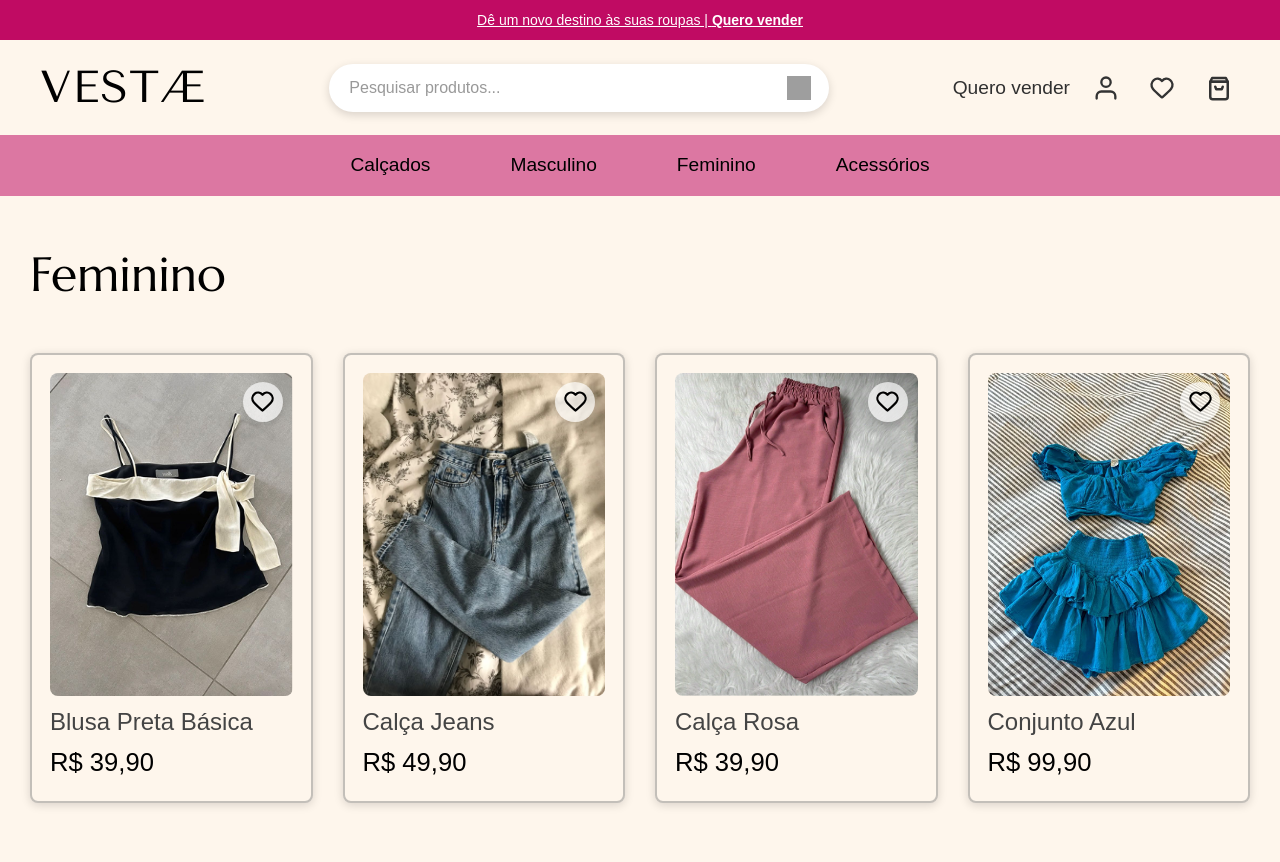
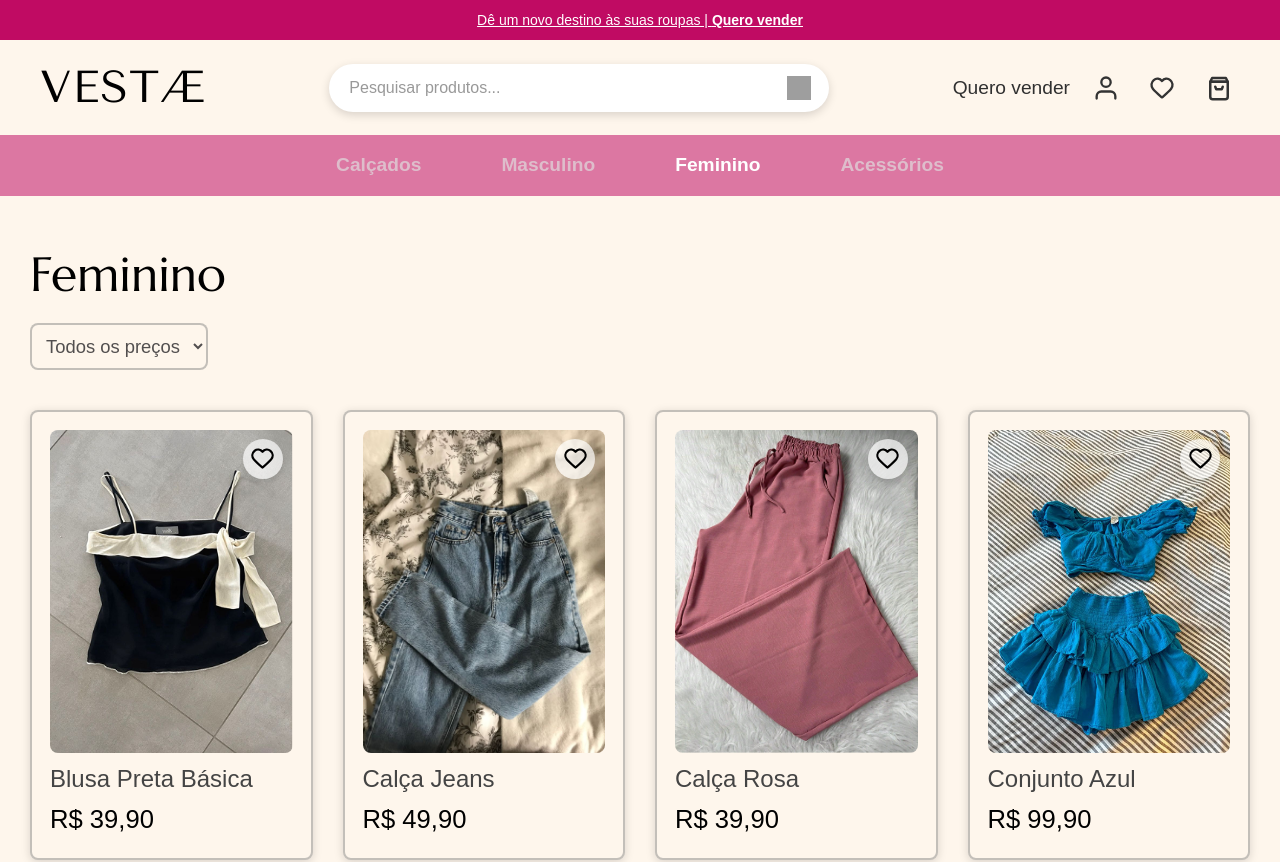
Before and after one commit to alicelanznaster/Hackathon---Vestae, a Vue app: page /feminino in a window 1280 px wide. Shown: the top 862 px of the page. Built offline with nearby package versions, Linux system fonts and the light colour scheme; grey boxes are pictures that could not be loaded; a web font is replaced by a local one.

Commit message:
FEAT: criação do botão 'Filtrar Por Preço'

```diff
--- a/src/components/layout/AppHeader.vue
+++ b/src/components/layout/AppHeader.vue
@@ -279,20 +279,19 @@ header {
 
 .link {
   font-size: 1.2rem;
+  font-weight: 600;
   text-decoration: none;
   color: black;
   transition: .2s;
   white-space: nowrap;
+  color: #dfdfdfad;
 }
 
-.link:hover {
-  opacity: .75;
+.link:hover,
+.link.router-link-active {
+  color: rgb(255, 255, 255);
+  font-weight: 600;
 }
-
-.link.router-link-active {
-  font-weight: 500;
-}
-
 .menu-celular{
   display: none;
 }
--- /dev/null
+++ b/src/components/products/FiltroPreco.vue
@@ -0,0 +1,89 @@
+<script setup>
+import { ref, computed } from 'vue'
+import ProductCard from './ProductCard.vue'
+
+const props = defineProps({
+  produtos: Array,
+})
+
+const preco = ref('')
+
+const produtosFiltrados = computed(() => {
+  if (preco.value === 'ate50') {
+    return props.produtos.filter((produto) => produto.preco <= 50)
+  }
+
+  if (preco.value === 'ate100') {
+    return props.produtos.filter((produto) => produto.preco <= 100)
+  }
+
+  if (preco.value === 'ate500') {
+    return props.produtos.filter((produto) => produto.preco <= 500)
+  }
+
+  return props.produtos
+})
+</script>
+
+<template>
+  <select v-model="preco" class="filtro">
+    <option value="">Todos os preços</option>
+    <option value="ate50">Até R$ 50,00</option>
+    <option value="ate100">Até R$ 100,00</option>
+    <option value="ate500">Até R$ 500,00</option>
+  </select>
+
+  <div v-if="produtosFiltrados.length === 0" class="sem-produtos">
+    Nenhum produto encontrado nessa faixa de preço!
+  </div>
+
+  <div v-else class="lista-produtos">
+    <ProductCard v-for="produto in produtosFiltrados" :key="produto.id" :produto="produto" />
+  </div>
+</template>
+
+<style scoped>
+.filtro {
+  padding: 10px;
+  border-radius: 8px;
+  border: 2px solid #7c7c7c75;
+  background-color: #FEF6EC;
+  font-size: 1.15rem;
+  color: #524f4f;
+  margin-bottom: 40px;
+}
+
+.lista-produtos {
+  display: grid;
+  grid-template-columns: repeat(4, 1fr);
+  gap: 30px;
+}
+
+.sem-produtos {
+  text-align: center;
+  font-size: 1.3rem;
+  color: #666;
+  padding: 30px;
+}
+
+@media (max-width: 1024px) {
+  .lista-produtos {
+    grid-template-columns: repeat(3, 1fr);
+    gap: 20px;
+  }
+  .sem-produtos {
+    text-align: center;
+    font-size: 1.3rem;
+    color: #666;
+    padding: 30px;
+  }
+}
+
+@media (max-width: 768px) {
+
+  .lista-produtos {
+    grid-template-columns: repeat(2, 1fr);
+    gap: 20px;
+  }
+}
+</style>
--- a/src/components/products/ProductList.vue
+++ b/src/components/products/ProductList.vue
@@ -24,7 +24,6 @@ const produtosFiltrados = computed(() => {
 
 </script>
 
-
 <template>
     <div class="product-list">
         <ProductCard v-for="produto in produtosFiltrados" :key="produto.id" :produto="produto" />
@@ -41,7 +40,7 @@ const produtosFiltrados = computed(() => {
     margin: 0 auto;
 }
 
-/* ---------- Tablet ---------- */
+/* --- Tablet --- */
 @media (max-width:1024px) {
     .product-list {
         grid-template-columns: repeat(3, 1fr);
@@ -50,7 +49,7 @@ const produtosFiltrados = computed(() => {
     }
 }
 
-/* ---------- Celular ---------- */
+/* --- Celular --- */
 @media (max-width:768px) {
     .product-list {
         grid-template-columns: repeat(2, 1fr);
--- a/src/views/AcessoriosView.vue
+++ b/src/views/AcessoriosView.vue
@@ -1,7 +1,7 @@
 <script setup>
-import produtos from '@/data/product'
-import ProductCard from '@/components/products/ProductCard.vue'
-import { computed } from 'vue'
+import produtos from '@/data/product';
+import { computed } from 'vue';
+import FiltroPreco from '@/components/products/FiltroPreco.vue';
 
 const acessorios = computed(() => {
   return produtos.value.filter(produto => produto.categoria === 'Acessório')
@@ -13,10 +13,7 @@ const acessorios = computed(() => {
 
     <h1>Acessórios</h1>
 
-    <div class="lista-produtos">
-      <ProductCard v-for="produto in acessorios" :key="produto.id" :produto="produto" />
-    </div>
-
+    <FiltroPreco :produtos="acessorios" />
   </div>
 </template>
 
@@ -28,21 +25,14 @@ const acessorios = computed(() => {
 }
 
 h1 {
-  font-family: "Marcellus", sans-serif;
+  font-family: 'Marcellus', sans-serif;
   font-size: 3rem;
   font-weight: 400;
   color: black;
-  margin-bottom: 40px;
+  margin-bottom: 10px;
 }
 
-.lista-produtos {
-  display: grid;
-  grid-template-columns: repeat(4, 1fr);
-  gap: 30px;
-}
-
-@media (max-width:1024px) {
-
+@media (max-width: 1024px) {
   .pagina {
     padding: 30px 20px;
   }
@@ -51,16 +41,9 @@ h1 {
     font-size: 2.5rem;
     margin-bottom: 30px;
   }
-
-  .lista-produtos {
-    grid-template-columns: repeat(3, 1fr);
-    gap: 20px;
-  }
-
 }
 
-@media (max-width:768px) {
-
+@media (max-width: 768px) {
   .pagina {
     padding: 24px 16px;
   }
@@ -69,11 +52,5 @@ h1 {
     font-size: 2rem;
     margin-bottom: 24px;
   }
-
-  .lista-produtos {
-    grid-template-columns: repeat(2, 1fr);
-    gap: 20px;
-  }
-
 }
 </style>
--- a/src/views/CalcadosView.vue
+++ b/src/views/CalcadosView.vue
@@ -1,22 +1,18 @@
 <script setup>
-import produtos from '@/data/product';
-import ProductCard from '@/components/products/ProductCard.vue';
-import { computed } from 'vue';
+import produtos from '@/data/product'
+import { computed } from 'vue'
+import FiltroPreco from '@/components/products/FiltroPreco.vue'
 
-const calcados = computed (() => {
-  return produtos.value.filter(produto => produto.categoria === 'Calçado')
+const calcados = computed(() => {
+  return produtos.value.filter((produto) => produto.categoria === 'Calçado')
 })
 </script>
 
 <template>
   <div class="pagina">
-
     <h1>Calçados</h1>
 
-    <div class="lista-produtos">
-      <ProductCard v-for="produto in calcados" :key="produto.id" :produto="produto" />
-    </div>
-
+    <FiltroPreco :produtos="calcados" />
   </div>
 </template>
 
@@ -28,21 +24,14 @@ const calcados = computed (() => {
 }
 
 h1 {
-  font-family: "Marcellus", sans-serif;
+  font-family: 'Marcellus', sans-serif;
   font-size: 3rem;
   font-weight: 400;
   color: black;
-  margin-bottom: 40px;
+  margin-bottom: 10px;
 }
 
-.lista-produtos {
-  display: grid;
-  grid-template-columns: repeat(4, 1fr);
-  gap: 30px;
-}
-
-@media (max-width:1024px) {
-
+@media (max-width: 1024px) {
   .pagina {
     padding: 30px 20px;
   }
@@ -51,16 +40,9 @@ h1 {
     font-size: 2.5rem;
     margin-bottom: 30px;
   }
-
-  .lista-produtos {
-    grid-template-columns: repeat(3, 1fr);
-    gap: 20px;
-  }
-
 }
 
-@media (max-width:768px) {
-
+@media (max-width: 768px) {
   .pagina {
     padding: 24px 16px;
   }
@@ -69,11 +51,5 @@ h1 {
     font-size: 2rem;
     margin-bottom: 24px;
   }
-
-  .lista-produtos {
-    grid-template-columns: repeat(2, 1fr);
-    gap: 20px;
-  }
-
 }
 </style>
--- a/src/views/FemininoView.vue
+++ b/src/views/FemininoView.vue
@@ -1,20 +1,19 @@
 <script setup>
-import produtos from '@/data/product';
-import ProductCard from '@/components/products/ProductCard.vue';
-import { computed } from 'vue';
+import produtos from '@/data/product'
+import FiltroPreco from '@/components/products/FiltroPreco.vue'
+import { computed } from 'vue'
 
-const feminino = computed (() => {
-  return produtos.value.filter(produto => produto.categoria === 'Feminino')
+const feminino = computed(() => {
+  return produtos.value.filter((produto) => produto.categoria === 'Feminino')
 })
 </script>
 
 <template>
   <div class="pagina">
-
     <h1>Feminino</h1>
 
-    <div class="lista-produtos">
-      <ProductCard v-for="produto in feminino" :key="produto.id" :produto="produto" />
+    <div class="filtro-preco">
+      <FiltroPreco :produtos="feminino" />
     </div>
 
   </div>
@@ -28,21 +27,15 @@ const feminino = computed (() => {
 }
 
 h1 {
-  font-family: "Marcellus", sans-serif;
+  font-family: 'Marcellus', sans-serif;
   font-size: 3rem;
   font-weight: 400;
   color: black;
-  margin-bottom: 40px;
+  margin-bottom: 10px;
 }
 
-.lista-produtos {
-  display: grid;
-  grid-template-columns: repeat(4, 1fr);
-  gap: 30px;
-}
 
-@media (max-width:1024px) {
-
+@media (max-width: 1024px) {
   .pagina {
     padding: 30px 20px;
   }
@@ -51,16 +44,9 @@ h1 {
     font-size: 2.5rem;
     margin-bottom: 30px;
   }
-
-  .lista-produtos {
-    grid-template-columns: repeat(3, 1fr);
-    gap: 20px;
-  }
-
 }
 
-@media (max-width:768px) {
-
+@media (max-width: 768px) {
   .pagina {
     padding: 24px 16px;
   }
@@ -69,11 +55,5 @@ h1 {
     font-size: 2rem;
     margin-bottom: 24px;
   }
-
-  .lista-produtos {
-    grid-template-columns: repeat(2, 1fr);
-    gap: 20px;
-  }
-
 }
 </style>
--- a/src/views/MasculinoView.vue
+++ b/src/views/MasculinoView.vue
@@ -1,7 +1,7 @@
 <script setup>
 import produtos from '@/data/product';
-import ProductCard from '@/components/products/ProductCard.vue';
 import { computed } from 'vue';
+import FiltroPreco from '@/components/products/FiltroPreco.vue';
 
 const masculino = computed (() => {
   return produtos.value.filter(produto => produto.categoria === 'Masculino')
@@ -10,13 +10,9 @@ const masculino = computed (() => {
 
 <template>
   <div class="pagina">
-
     <h1>Masculino</h1>
 
-    <div class="lista-produtos">
-      <ProductCard v-for="produto in masculino" :key="produto.id" :produto="produto" />
-    </div>
-
+    <FiltroPreco :produtos="masculino" />
   </div>
 </template>
 
@@ -28,21 +24,15 @@ const masculino = computed (() => {
 }
 
 h1 {
-  font-family: "Marcellus", sans-serif;
+  font-family: 'Marcellus', sans-serif;
   font-size: 3rem;
   font-weight: 400;
   color: black;
-  margin-bottom: 40px;
+  margin-bottom: 10px;
 }
 
-.lista-produtos {
-  display: grid;
-  grid-template-columns: repeat(4, 1fr);
-  gap: 30px;
-}
 
-@media (max-width:1024px) {
-
+@media (max-width: 1024px) {
   .pagina {
     padding: 30px 20px;
   }
@@ -51,16 +41,9 @@ h1 {
     font-size: 2.5rem;
     margin-bottom: 30px;
   }
-
-  .lista-produtos {
-    grid-template-columns: repeat(3, 1fr);
-    gap: 20px;
-  }
-
 }
 
-@media (max-width:768px) {
-
+@media (max-width: 768px) {
   .pagina {
     padding: 24px 16px;
   }
@@ -69,11 +52,5 @@ h1 {
     font-size: 2rem;
     margin-bottom: 24px;
   }
-
-  .lista-produtos {
-    grid-template-columns: repeat(2, 1fr);
-    gap: 20px;
-  }
-
 }
 </style>
```
Also changed, not shown: 1 other file (tests, documents, lock files or other folders).
